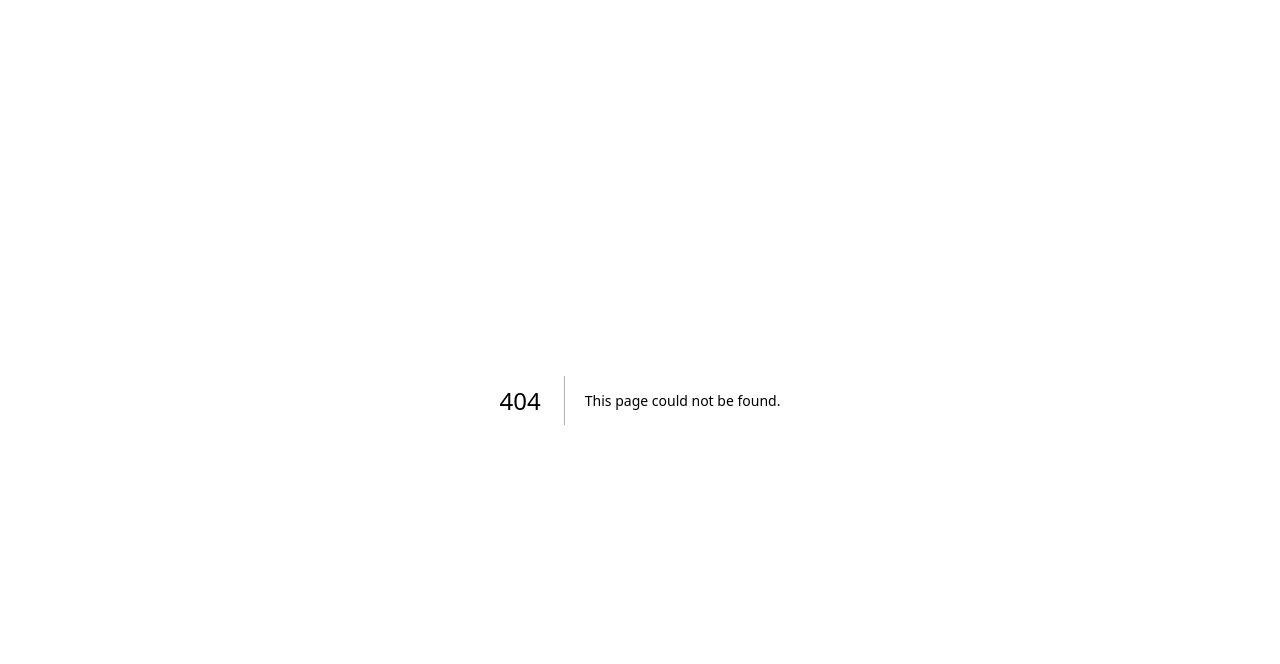
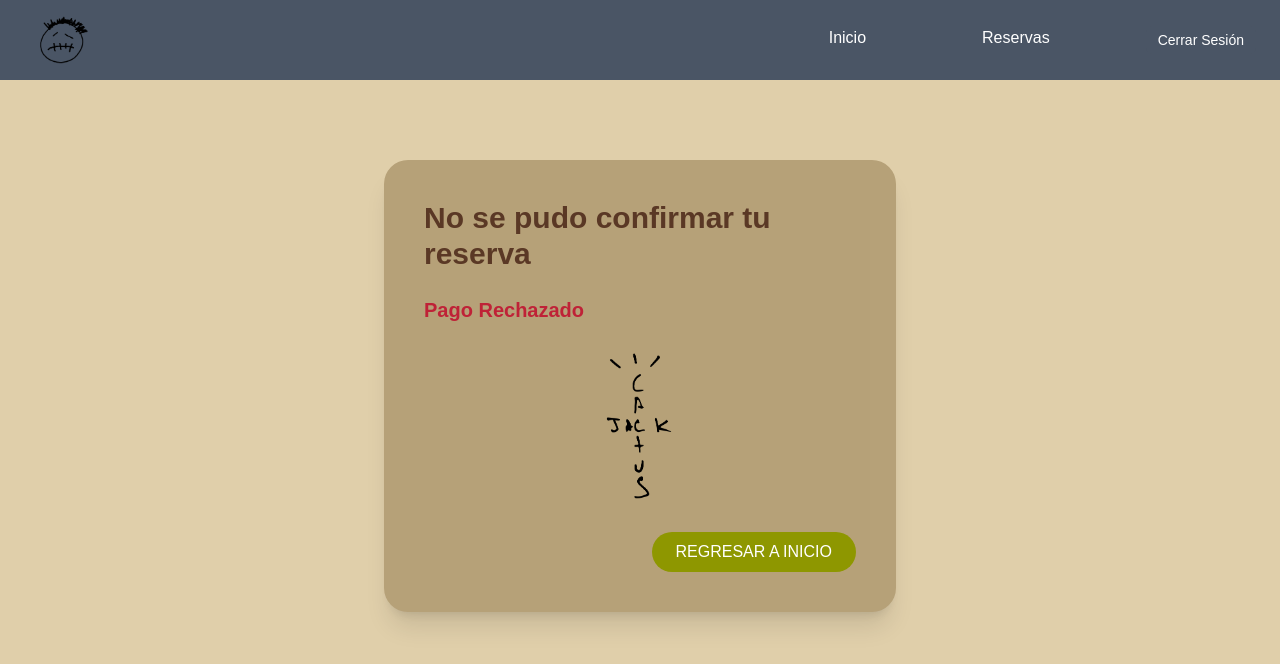
Before and after one commit to mauriciovillalobos05/ski, a Next.js app: page /reject in a window 1280 px wide. Before the commit this address had no page. Shown: the top 664 px of the page. Built offline with nearby package versions, Linux system fonts and the light colour scheme.

Commit message:
callback pages

```diff
--- a/pages/api/rename.js
+++ b/pages/api/rename.js
@@ -80,10 +80,10 @@ export default async function handler(req, res) {
         email: email || 'no-email@placeholder.com'
       },
       callbacks: {
-        on_success: `${process.env.NEXT_PUBLIC_SITE_URL || 'https://kueski-link.vercel.app'}/success`,
-        on_reject: `${process.env.NEXT_PUBLIC_SITE_URL || 'https://kueski-link.vercel.app'}/reject`,
-        on_canceled: `${process.env.NEXT_PUBLIC_SITE_URL || 'https://kueski-link.vercel.app'}/canceled`,
-        on_failed: `${process.env.NEXT_PUBLIC_SITE_URL || 'https://kueski-link.vercel.app'}/failed`
+        on_success: `${process.env.NEXT_PUBLIC_SITE_URL || 'https://jackboys.vercel.app'}/success`,
+        on_reject: `${process.env.NEXT_PUBLIC_SITE_URL || 'https://jackboys.vercel.app'}/reject`,
+        on_canceled: `${process.env.NEXT_PUBLIC_SITE_URL || 'https://jackboys.vercel.app'}/canceled`,
+        on_failed: `${process.env.NEXT_PUBLIC_SITE_URL || 'https://jackboys.vercel.app'}/failed`
       }
     };
 
@@ -93,7 +93,7 @@ export default async function handler(req, res) {
       headers: {
         'Content-Type': 'application/json',
         Authorization: `Bearer ${process.env.API_KEY}`,
-        'kp-name': 'kueskilink-dev',
+        'kp-name': 'jackboys-dev',
         'kp-source': 'web',
         'kp-version': '1.0.0',
         'kp-trigger': 'api'
--- a/src/app/anfitrion/dashboard/page.tsx
+++ b/src/app/anfitrion/dashboard/page.tsx
@@ -75,7 +75,7 @@ export default function AnfitrionDashboard() {
           terrazas.map((terraza) => (
             <div key={terraza.terraza_id} className="bg-[#d4d2d5] w-96 rounded-2xl shadow-xl p-4">
               {terraza.image_url ? (
-                <Image
+                <img
                   src={terraza.image_url}
                   alt={terraza.name}
                   className="terraza-image"
--- a/src/app/components/kueski/kueski_button.tsx
+++ b/src/app/components/kueski/kueski_button.tsx
@@ -108,7 +108,7 @@ const Kueski_button = ({
             user.user_metadata.full_name || "usuario"
           },\n\nTu reserva de la terraza '${
             terraza.name
-          }' para el ${fechaISO} ha sido registrada exitosamente.\n\n¡Gracias por tu pago con Kueski!`,
+          }' para el ${fechaISO} ha sido registrada exitosamente.\n\nPara terminar el proceso has click en la siguiente liga y proceder con tu pago`,
           callback_url: result.data.callback_url,
         }),
       });
--- /dev/null
+++ b/src/app/reject/page.tsx
@@ -0,0 +1,112 @@
+'use client';
+export const dynamic = 'force-dynamic';
+
+import Navbar from '@/app/components/Navbar';
+import Link from 'next/link';
+import { useSearchParams } from 'next/navigation';
+import { FC, useEffect, useState } from 'react';
+
+const Confirmacion: FC = () => {
+  const rawParams = useSearchParams();
+  const [successfulPayment, setSuccessfulPayment] = useState<boolean>(false);
+
+  // Valores iniciales por defecto
+  const [terraza, setTerraza] = useState<string>('Sin nombre');
+  const [fechaFormateada, setFechaFormateada] = useState<string>('Sin fecha');
+  const [price, setPrice] = useState<string>('0');
+  const [anfitrion, setAnfitrion] = useState<string>('Sin nombre');
+  const [email, setEmail] = useState<string>('Sin correo');
+
+  useEffect(() => {
+    if (!rawParams) return;
+
+    const status = rawParams.get('status');
+    setSuccessfulPayment(status === 'success');
+
+    const rawFecha = rawParams.get('fecha');
+
+    setTerraza(rawParams.get('terraza') || 'Sin nombre');
+    setPrice(rawParams.get('price') || '0');
+    setAnfitrion(rawParams.get('anfitrion') || 'Sin nombre');
+    setEmail(rawParams.get('email') || 'Sin correo');
+
+    if (rawFecha) {
+      const parsed = new Date(rawFecha);
+      if (!isNaN(parsed.getTime())) {
+        const formatted = parsed.toLocaleDateString('es-MX', {
+          weekday: 'long',
+          year: 'numeric',
+          month: 'long',
+          day: 'numeric',
+        });
+        setFechaFormateada(formatted);
+      }
+    }
+  }, [rawParams]);
+
+  return (
+    <div className="min-h-screen bg-[#E0CFAA]">
+      <Navbar />
+      <div className="flex justify-center items-center px-4 mt-20">
+        <div className="bg-[#B6A178] p-10 rounded-3xl shadow-xl max-w-lg w-full">
+          {successfulPayment ? (
+            <>
+              <h1 className="text-3xl font-bold text-[#5A3825] mb-6">
+                Reserva Rechazada
+              </h1>
+              <p className="text-lg text-[#794645] mb-2">
+                <strong>Terraza:</strong> {terraza}
+              </p>
+              <p className="text-lg text-[#794645] mb-2">
+                <strong>Fecha:</strong> {fechaFormateada}
+              </p>
+              <p className="text-lg text-[#794645] mb-2">
+                <strong>Precio:</strong> ${price} MXN
+              </p>
+              <p className="text-lg text-[#794645] mb-2">
+                <strong>Anfitrión:</strong> {anfitrion}
+              </p>
+              <p className="text-lg text-[#794645]">
+                <strong>Contacto:</strong> {email}
+              </p>
+              <div className="flex justify-end mt-4">
+                <Link
+                  href="/cliente/dashboard"
+                  className="bg-[#8E9700] px-6 py-2 rounded-full text-white hover:opacity-90"
+                >
+                  CONTINUAR
+                </Link>
+              </div>
+            </>
+          ) : (
+            <>
+              <h1 className="text-3xl font-bold text-[#5A3825] mb-6">
+                No se pudo confirmar tu reserva
+              </h1>
+              <strong className="block text-xl text-[#BF2237] mb-6">
+                Pago Rechazado
+              </strong>
+              <div className="flex justify-center items-center mb-6">
+                <img
+                  src="/CactusJack.png"
+                  alt="Logo de Cactus Jack"
+                  className="h-40 object-contain"
+                />
+              </div>
+              <div className="flex justify-end mt-4">
+                <Link
+                  href="/cliente/dashboard"
+                  className="bg-[#8E9700] px-6 py-2 rounded-full text-white hover:opacity-90"
+                >
+                  REGRESAR A INICIO
+                </Link>
+              </div>
+            </>
+          )}
+        </div>
+      </div>
+    </div>
+  );
+};
+
+export default Confirmacion;
--- /dev/null
+++ b/src/app/success/page.tsx
@@ -0,0 +1,112 @@
+'use client';
+export const dynamic = 'force-dynamic';
+
+import Navbar from '@/app/components/Navbar';
+import Link from 'next/link';
+import { useSearchParams } from 'next/navigation';
+import { FC, useEffect, useState } from 'react';
+
+const Confirmacion: FC = () => {
+  const rawParams = useSearchParams();
+  const [successfulPayment, setSuccessfulPayment] = useState<boolean>(false);
+
+  // Valores iniciales por defecto
+  const [terraza, setTerraza] = useState<string>('Sin nombre');
+  const [fechaFormateada, setFechaFormateada] = useState<string>('Sin fecha');
+  const [price, setPrice] = useState<string>('0');
+  const [anfitrion, setAnfitrion] = useState<string>('Sin nombre');
+  const [email, setEmail] = useState<string>('Sin correo');
+
+  useEffect(() => {
+    if (!rawParams) return;
+
+    const status = rawParams.get('status');
+    setSuccessfulPayment(status === 'success');
+
+    const rawFecha = rawParams.get('fecha');
+
+    setTerraza(rawParams.get('terraza') || 'Sin nombre');
+    setPrice(rawParams.get('price') || '0');
+    setAnfitrion(rawParams.get('anfitrion') || 'Sin nombre');
+    setEmail(rawParams.get('email') || 'Sin correo');
+
+    if (rawFecha) {
+      const parsed = new Date(rawFecha);
+      if (!isNaN(parsed.getTime())) {
+        const formatted = parsed.toLocaleDateString('es-MX', {
+          weekday: 'long',
+          year: 'numeric',
+          month: 'long',
+          day: 'numeric',
+        });
+        setFechaFormateada(formatted);
+      }
+    }
+  }, [rawParams]);
+
+  return (
+    <div className="min-h-screen bg-[#E0CFAA]">
+      <Navbar />
+      <div className="flex justify-center items-center px-4 mt-20">
+        <div className="bg-[#B6A178] p-10 rounded-3xl shadow-xl max-w-lg w-full">
+          {successfulPayment ? (
+            <>
+              <h1 className="text-3xl font-bold text-[#5A3825] mb-6">
+                Reserva confirmada
+              </h1>
+              <p className="text-lg text-[#794645] mb-2">
+                <strong>Terraza:</strong> {terraza}
+              </p>
+              <p className="text-lg text-[#794645] mb-2">
+                <strong>Fecha:</strong> {fechaFormateada}
+              </p>
+              <p className="text-lg text-[#794645] mb-2">
+                <strong>Precio:</strong> ${price} MXN
+              </p>
+              <p className="text-lg text-[#794645] mb-2">
+                <strong>Anfitrión:</strong> {anfitrion}
+              </p>
+              <p className="text-lg text-[#794645]">
+                <strong>Contacto:</strong> {email}
+              </p>
+              <div className="flex justify-end mt-4">
+                <Link
+                  href="/cliente/dashboard"
+                  className="bg-[#8E9700] px-6 py-2 rounded-full text-white hover:opacity-90"
+                >
+                  CONTINUAR
+                </Link>
+              </div>
+            </>
+          ) : (
+            <>
+              <h1 className="text-3xl font-bold text-[#5A3825] mb-6">
+                No se pudo confirmar tu reserva
+              </h1>
+              <strong className="block text-xl text-[#BF2237] mb-6">
+                Pago Rechazado
+              </strong>
+              <div className="flex justify-center items-center mb-6">
+                <img
+                  src="/CactusJack.png"
+                  alt="Logo de Cactus Jack"
+                  className="h-40 object-contain"
+                />
+              </div>
+              <div className="flex justify-end mt-4">
+                <Link
+                  href="/cliente/dashboard"
+                  className="bg-[#8E9700] px-6 py-2 rounded-full text-white hover:opacity-90"
+                >
+                  REGRESAR A INICIO
+                </Link>
+              </div>
+            </>
+          )}
+        </div>
+      </div>
+    </div>
+  );
+};
+
+export default Confirmacion;
```
Also changed, not shown: 1 other file (tests, documents, lock files or other folders).
